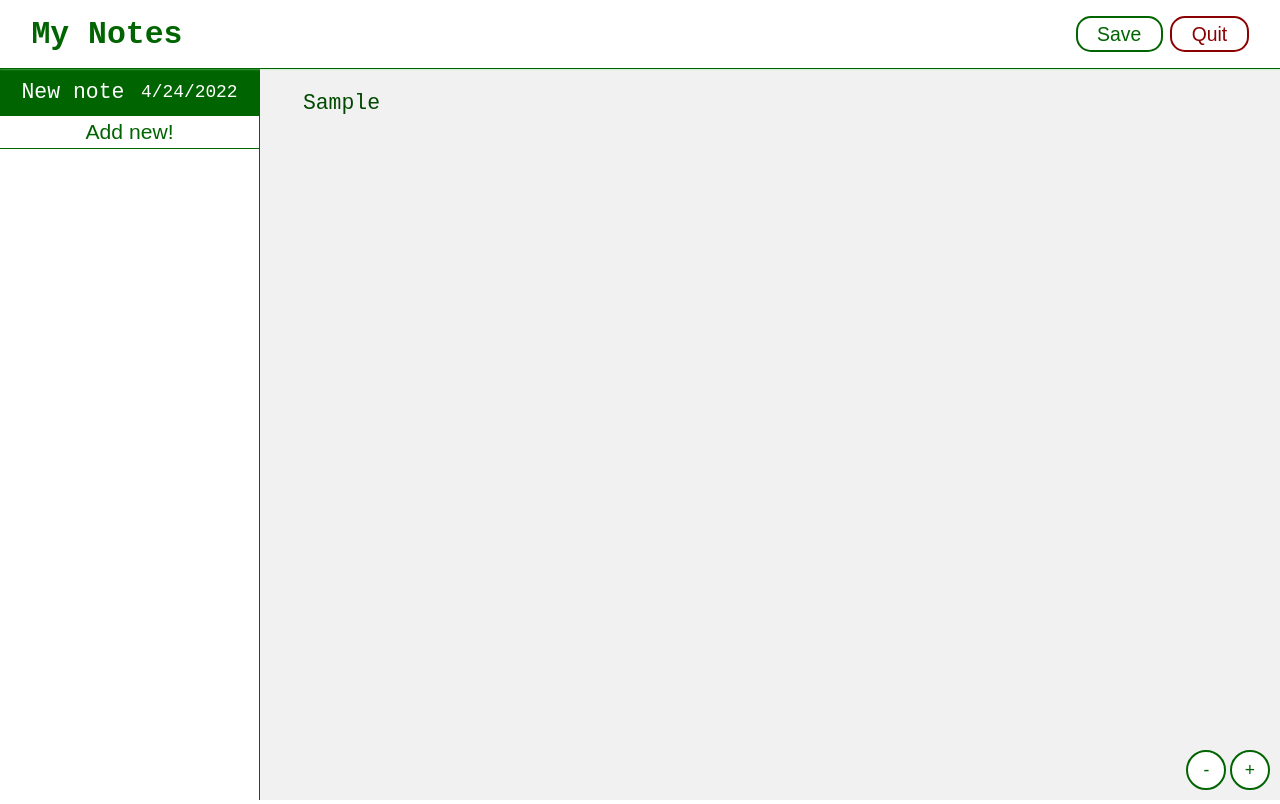
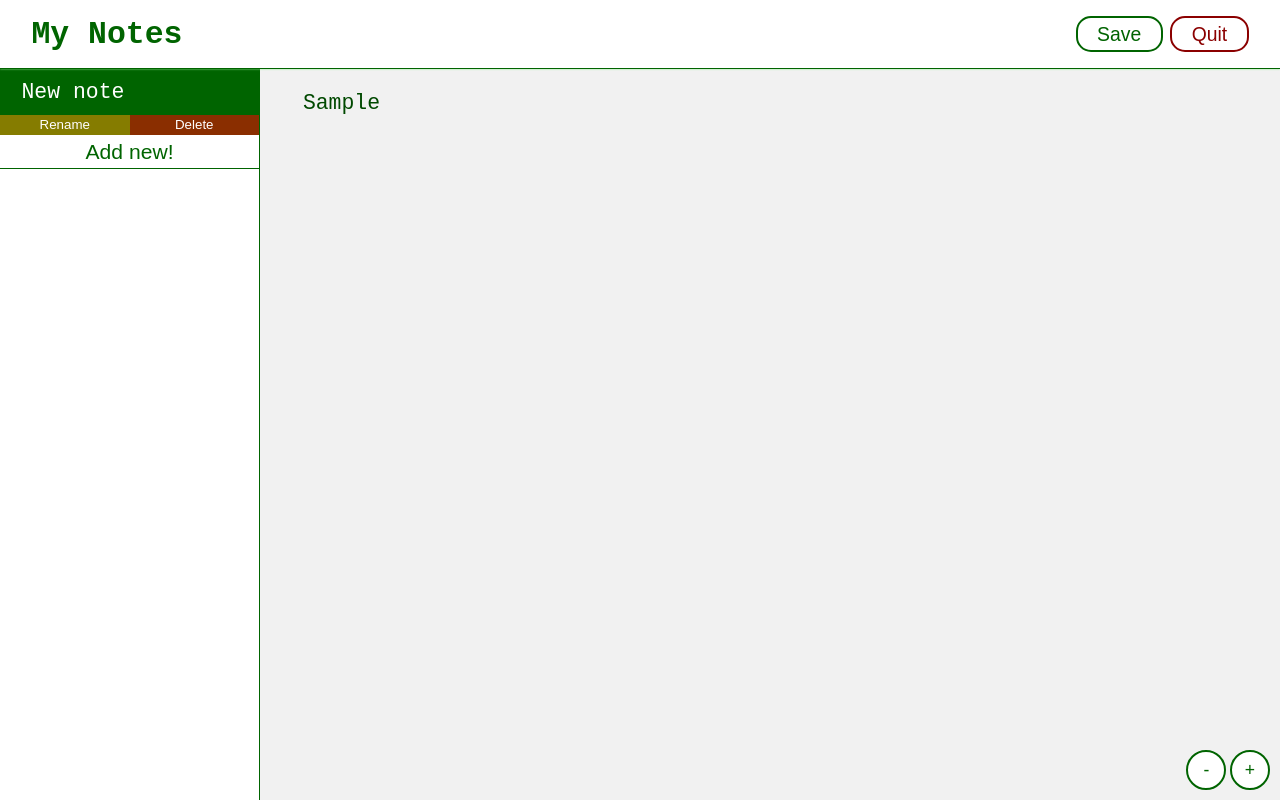
Before and after one commit to it1shka/my-notes-app, a React (Create React App) app: page / in a window 1280 px wide. Both pictures are taken after typing "Sample" into the empty fields and a click on the button "Add new!". Built offline with nearby package versions, Linux system fonts and the light colour scheme.

Commit message:
toggling implemented

```diff
--- a/src/components/NoteElement.tsx
+++ b/src/components/NoteElement.tsx
@@ -2,7 +2,7 @@ import { useEffect, useRef } from "react"
 import { useDispatch, useSelector } from "react-redux"
 import styled, { css } from "styled-components"
 import { RootDispatch, RootState } from "../store"
-import { Note } from "../store/slices/notes"
+import { Note, popNote } from "../store/slices/notes"
 import { setPointer } from "../store/slices/pointer"
 
 const formatStamp = (n: number) => {
@@ -25,19 +25,54 @@ const NoteElement = ({title, createdAt}: Note) => {
     }
   }
 
+  const handleDelete = () => {
+    if(isSelected) {
+      dispatch(setPointer(null))
+    }
+    dispatch(popNote(createdAt))
+  }
+
   return (
     <NoteContainer onClick={handleChoose}
       selected={isSelected}>
-      <p>{title}</p>
-      <small>{formatStamp(createdAt)}</small>
+      <Block style={{padding: '0.5em 1em'}}>
+        <p>{title}</p>
+        {/* <small>{formatStamp(createdAt)}</small> */}
+      </Block>
+      {isSelected && (
+      <Block>
+        <SmallButton color='#857c00'>
+          Rename
+        </SmallButton>
+        <SmallButton
+          onClick={handleDelete}
+          color='#8a2e00'>
+          Delete
+        </SmallButton>
+      </Block>
+      )}
     </NoteContainer>
   )
 }
 
+const SmallButton = styled.button<{color: string}>`
+  flex: 1;
+  border: none;
+  padding: 0.2em;
+  color: white;
+  background-color: ${({color}) => color};
+`
+
+const Block = styled.div`
+  display: flex;
+  flex-direction: row;
+  align-items: center;
+  justify-content: space-between;
+`
+
 const NoteContainer = styled.div<{selected: boolean}>`
   font-size: 1.5em;
-  padding: 0.5em 1em;
-  border-bottom: 1px solid darkgreen;
+  border-bottom: 1px solid ${({selected}) => selected ? 'white' : 'darkgreen'};
   background-color: white;
   color: darkgreen;
   cursor: pointer;
@@ -47,11 +82,6 @@ const NoteContainer = styled.div<{selected: boolean}>`
     background-color: darkgreen;
     color: white;
   `}
-
-  display: flex;
-  flex-direction: row;
-  align-items: center;
-  justify-content: space-between;
 `
 
 export default NoteElement
```
